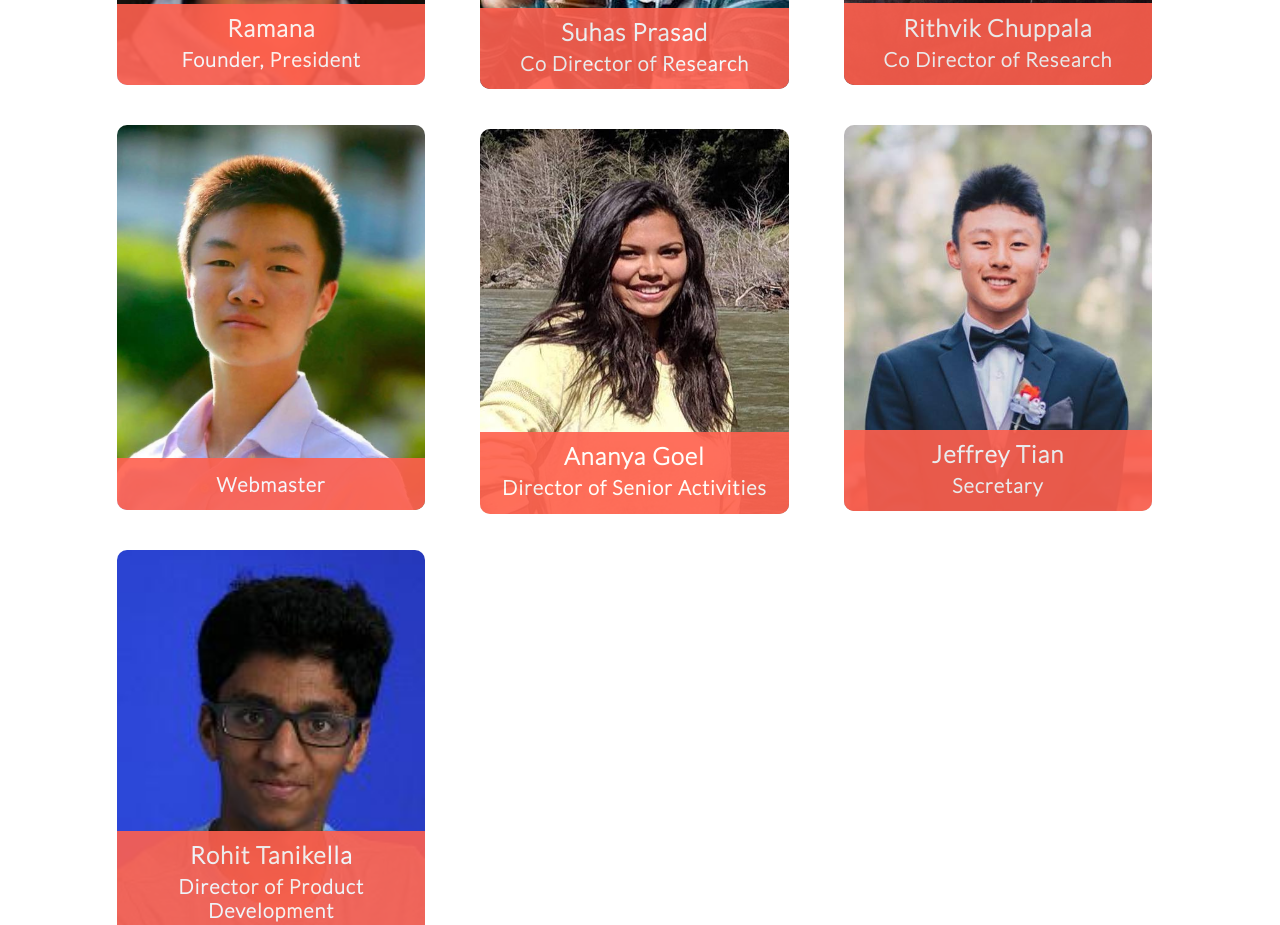
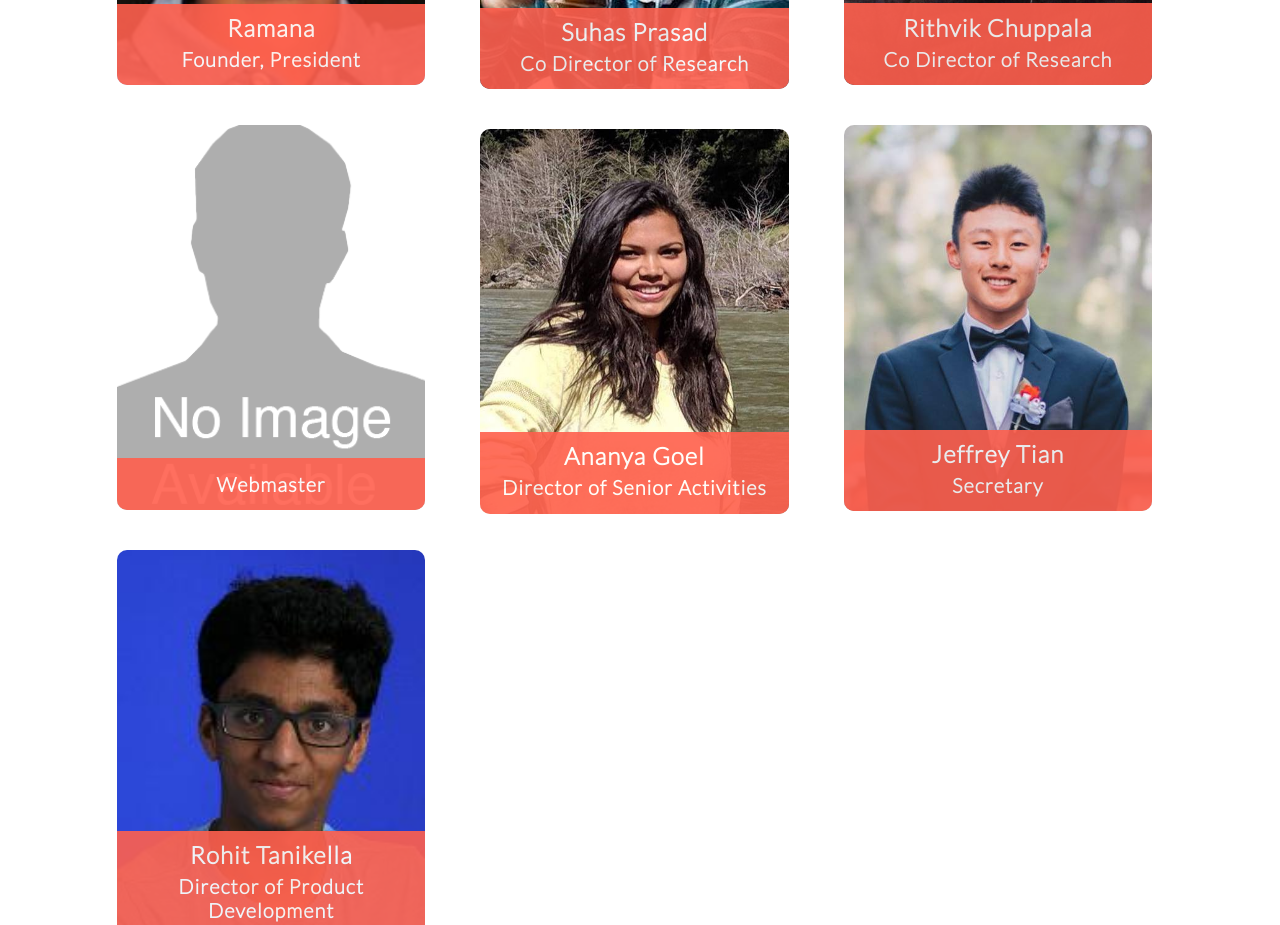
Before and after one commit to pkolady/AirPods, a plain HTML site: page ourteam.html in a window 1280 px wide. Shown: the part 1617-2542 px from the top of the page. Drawn offline with nearby package versions, Linux system fonts and the light colour scheme.

Commit message:
image test

```diff
--- a/ourteam.html
+++ b/ourteam.html
@@ -130,7 +130,7 @@
         </div>
       </div>
       <div class="teammember officer slideanim">
-        <img src="images/sam.jpg">
+        <img src="images/noimage.png">
         <div class="text officertext">
           <h2><!-- name --></h2>
           <h4>Webmaster</h4>
```
